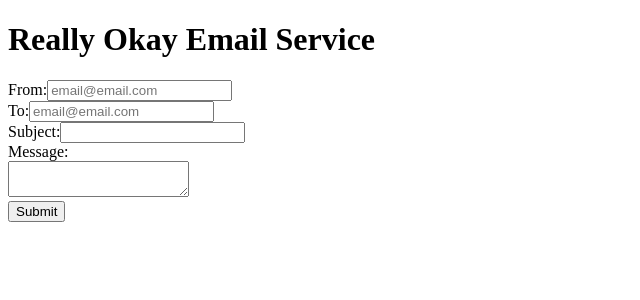
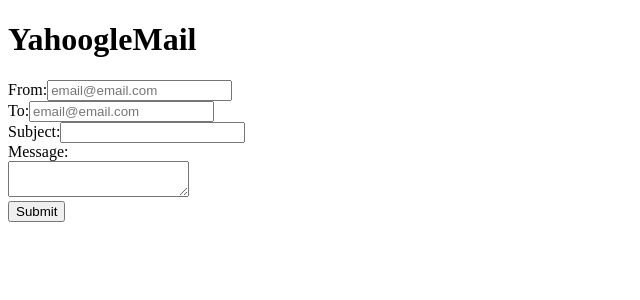
Before and after one commit to tabithahsia/email-service, a React app: page / in a window 1280 px wide. Shown: the top 300 px of the page, without its empty margins (0-640 px from the left). Built offline with nearby package versions, Linux system fonts and the light colour scheme.

Commit message:
Deployed

```diff
--- a/client/src/components/App.jsx
+++ b/client/src/components/App.jsx
@@ -13,7 +13,7 @@
   render() {
     return (
       <div>
-        <h1>Really Okay Email Service</h1>
+        <h1>YahoogleMail</h1>
         <EmailForm />
       </div>
     )
```
Also changed, not shown: 1 other file (tests, documents, lock files or other folders).
